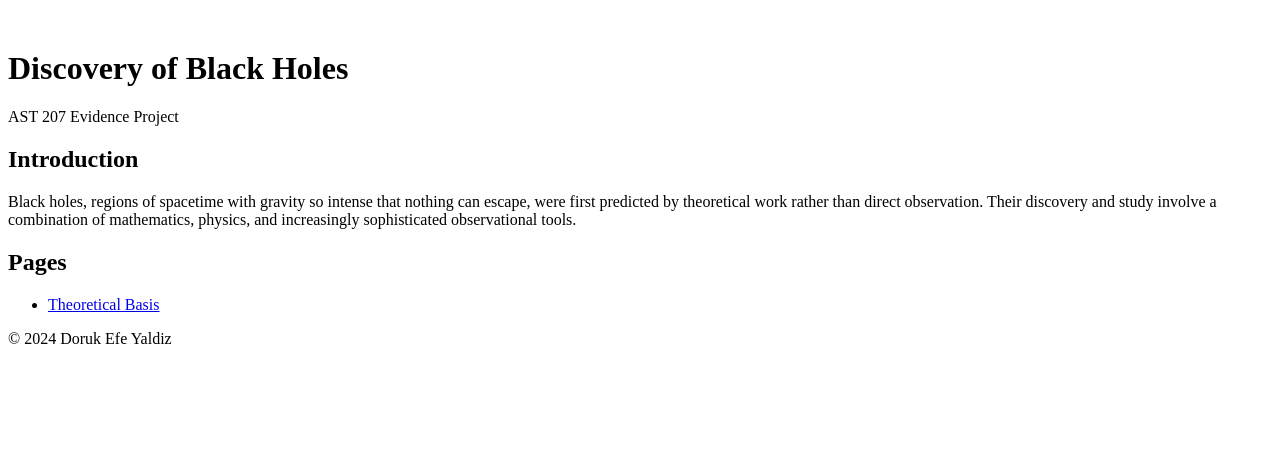
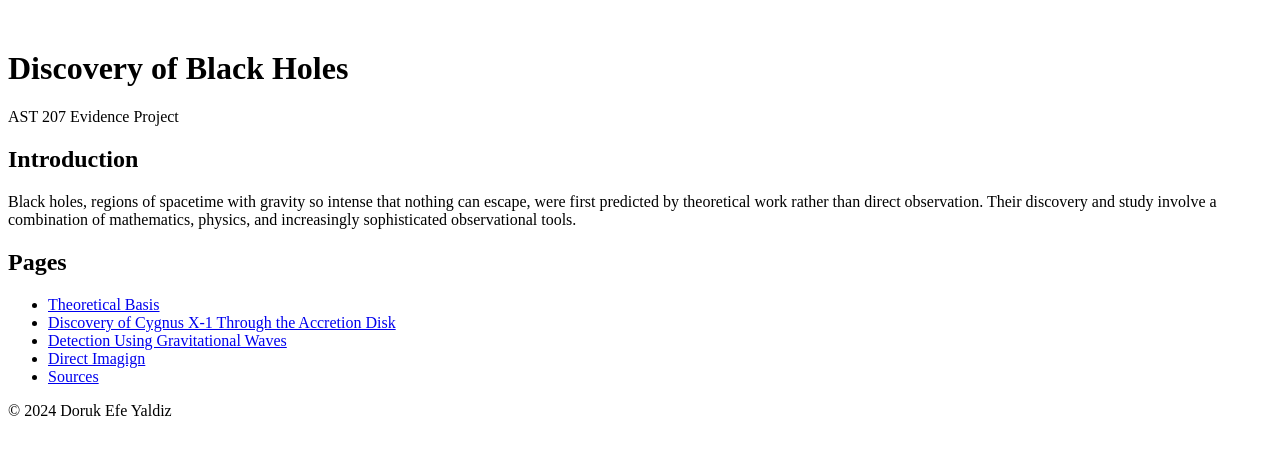
Before and after one commit to yaldizd/AST208project, a Jekyll site: the page built from index.md, in a window 1280 px wide. Shown: the top 455 px of the page. Built offline with Jekyll 4.4.1, drawn with Linux system fonts in a browser that asks for light colours.

Commit message:
Update index.md

```diff
--- a/index.md
+++ b/index.md
@@ -13,3 +13,7 @@ tools.
 ## Pages
 
 - [Theoretical Basis](theoretical_basis.md)
+- [Discovery of Cygnus X-1 Through the Accretion Disk](accretion_disk.md)
+- [Detection Using Gravitational Waves](gravitational_waves.md)
+- [Direct Imagign](direct_imaging.md)
+- [Sources](sources.md)
```
